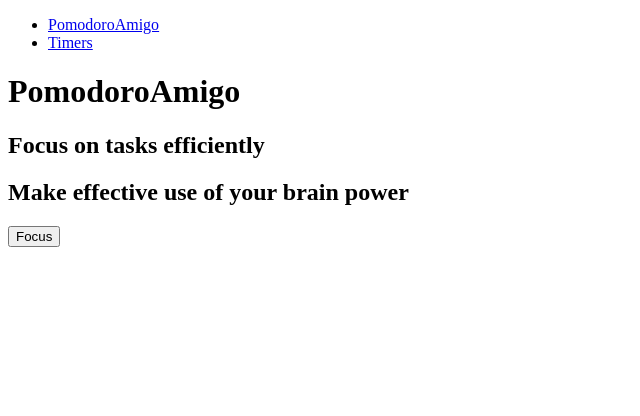
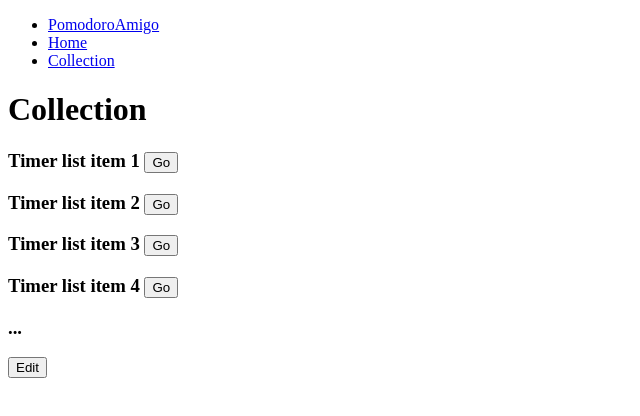
Before and after one commit to AlexDeweert/pomodoro-amigo-react, a React (Create React App) app: page /collection in a window 1280 px wide. Shown: the top 416 px of the page, without its empty margins (0-640 px from the left). Built offline with nearby package versions, Linux system fonts and the light colour scheme.

Commit message:
added timer collection and collection list skeletons

```diff
--- a/src/App.js
+++ b/src/App.js
@@ -7,6 +7,7 @@ import Navigation from './Navigation'
 import Landing from './Landing'
 import {Slide,ToastContainer} from 'react-toastify'
 import 'react-toastify/dist/ReactToastify.css';
+import TimerCollection from './TimerCollection'
 
 function App() {
     return (
@@ -15,6 +16,7 @@ function App() {
             <Switch>
                 <Route path='/auth' component={LoginScreen}/>
                 <ProtectedRoute path='/home'><Home/></ProtectedRoute>
+                <Route path='/collection'><TimerCollection/></Route>
                 <Route path='/' component={Landing}/>
             </Switch>
             <ToastContainer
--- a/src/Navigation.js
+++ b/src/Navigation.js
@@ -20,7 +20,8 @@ export default function Navigation() {
         <div className='nav'>
             <ul>
             <li><Link exact='true' to='/'>PomodoroAmigo</Link></li>
-                <li><Link to='/home'>Timers</Link></li>
+                <li><Link to='/home'>Home</Link></li>
+                <li><Link to='/collection'>Collection</Link></li>
                 {Auth.isAuthenticated() && <li><Link to='/' onClick={handleLogout}>Logout</Link></li>}
             </ul>
         </div>
--- /dev/null
+++ b/src/TimerCollection.js
@@ -0,0 +1,25 @@
+import React, {useState} from 'react'
+import TimerCollectionList from './TimerCollectionList'
+
+export default function TimerCollection(props) {
+
+    //default to not editing the page
+    let [editing, setEditing] = useState(false)
+
+    function handleClickedEdit() {
+        setEditing(true)
+    }
+
+    function handleClickedSave() {
+        setEditing(false)
+    }
+
+    return(
+        <div>
+            <h1>Collection</h1>
+            <TimerCollectionList editing={editing} />
+            {!editing && <button onClick={handleClickedEdit}>Edit</button>}
+            {editing && <button onClick={handleClickedSave}>Save</button>}
+        </div>
+    )
+}
--- /dev/null
+++ b/src/TimerCollectionList.js
@@ -0,0 +1,16 @@
+import React from 'react'
+
+export default function TimerCollectionList(props) {
+
+    let editing = props.editing
+
+    return(
+        <div>
+            <h3>Timer list item 1 {!editing && <button>Go</button>} {editing && <button>P</button>} {editing && <button>UD</button>} {editing && <button>D</button>} </h3>
+            <h3>Timer list item 2 {!editing && <button>Go</button>} {editing && <button>P</button>} {editing && <button>UD</button>} {editing && <button>D</button>} </h3>
+            <h3>Timer list item 3 {!editing && <button>Go</button>} {editing && <button>P</button>} {editing && <button>UD</button>} {editing && <button>D</button>} </h3>
+            <h3>Timer list item 4 {!editing && <button>Go</button>} {editing && <button>P</button>} {editing && <button>UD</button>} {editing && <button>D</button>} </h3>
+            <h3>...</h3>
+        </div>
+    )
+}
```
Also changed, not shown: 1 other file (tests, documents, lock files or other folders).
